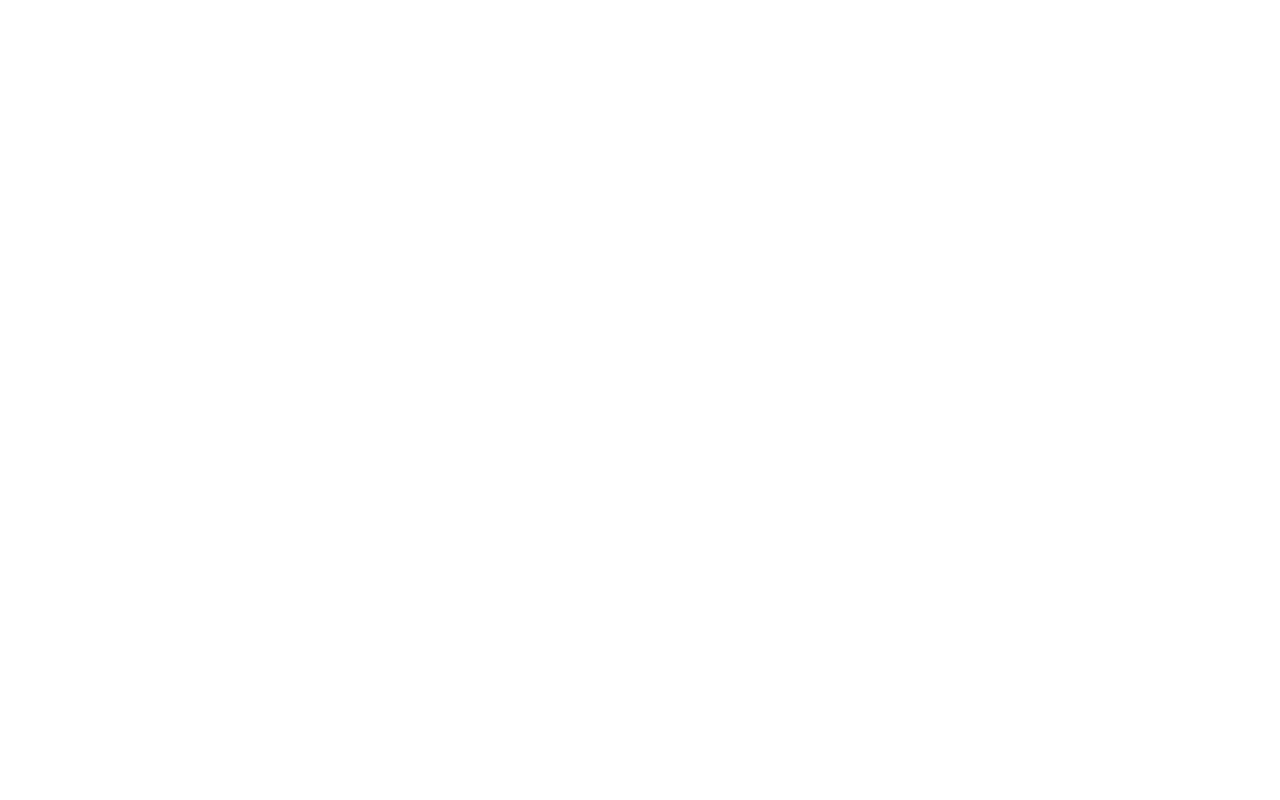
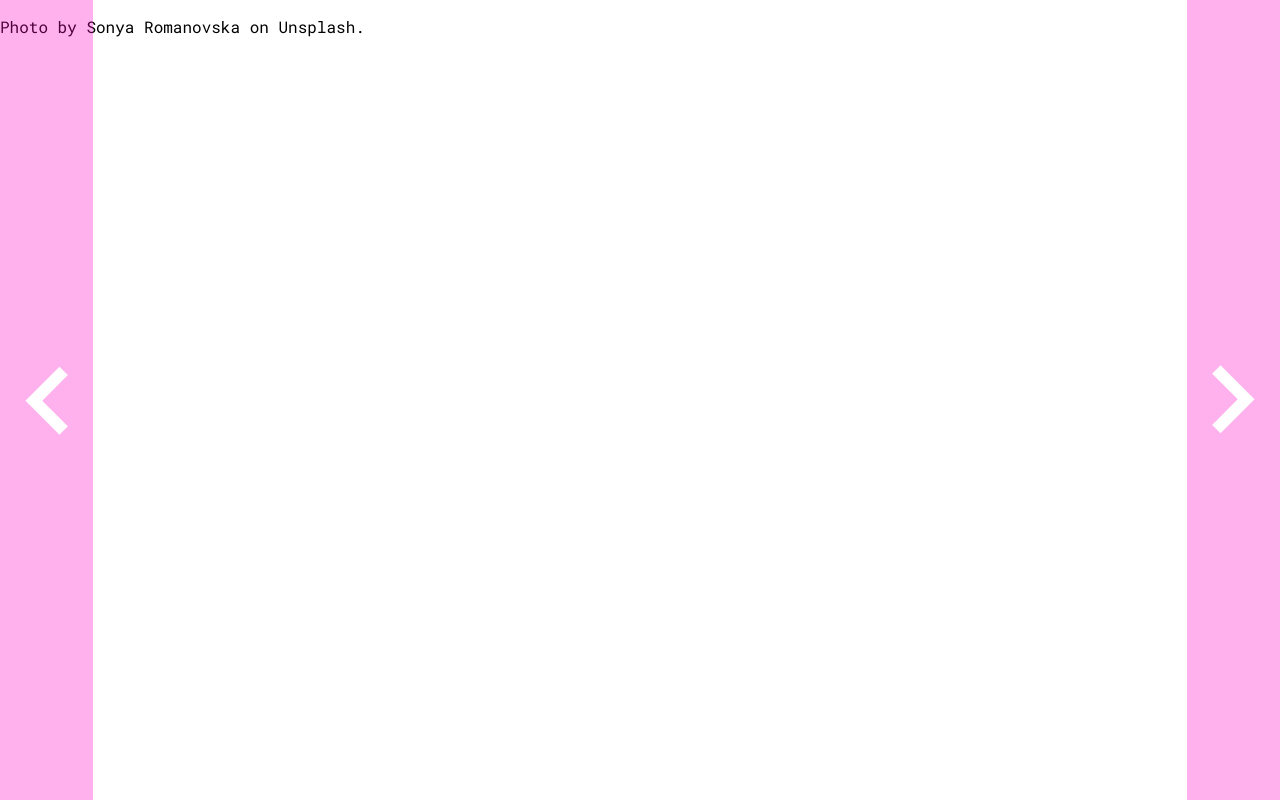
Before and after one commit to peter-hinch/advent-of-css-2022-day-09-image-carousel, a website: page index.html in a window 1280 px wide. Drawn offline with nearby package versions, Linux system fonts and the light colour scheme.

Commit message:
Begin rouging in layout.

```diff
--- a/index.html
+++ b/index.html
@@ -6,6 +6,29 @@
     <meta name="viewport" content="width=device-width, initial-scale=1.0" />
     <title>Advent of CSS 2022 - Day 9 - Image Carousel</title>
     <link rel="stylesheet" href="./styles.css" />
+    <link rel="stylesheet" href="./node_modules/normalize.css/normalize.css" />
   </head>
-  <body></body>
+  <body>
+    <main>
+      <section class="carousel">
+        <div class="carousel__featured">
+          <img class="featured__image" />
+          <div class="featured__description">
+            Photo by Sonya Romanovska on Unsplash.
+          </div>
+        </div>
+        <div class="carousel__thumbnails"></div>
+        <button
+          alt="previous image"
+          aria-label="previous image"
+          class="carousel__button carousel__previous"
+        ></button>
+        <button
+          alt="next image"
+          aria-label="next image"
+          class="carousel__button carousel__next"
+        ></button>
+      </section>
+    </main>
+  </body>
 </html>
--- a/styles.css
+++ b/styles.css
@@ -0,0 +1,27 @@
+@import url('https://fonts.googleapis.com/css2?family=Roboto+Mono&display=swap');
+
+body {
+  font-family: 'Roboto Mono', monospace;
+  height: 100vh;
+}
+
+button.carousel__button {
+  position: absolute;
+  top: 0;
+  width: 93px;
+  height: 100vh;
+  background: center no-repeat url('./images/chevron.svg'), #ff00c7;
+  opacity: 0.3;
+  border: none;
+  border-radius: 0;
+  cursor: pointer;
+}
+
+button.carousel__button.carousel__previous {
+  left: 0;
+}
+
+button.carousel__button.carousel__next {
+  right: 0;
+  transform: rotate(180deg);
+}
```
Also changed, not shown: images/chevron.svg (added).
